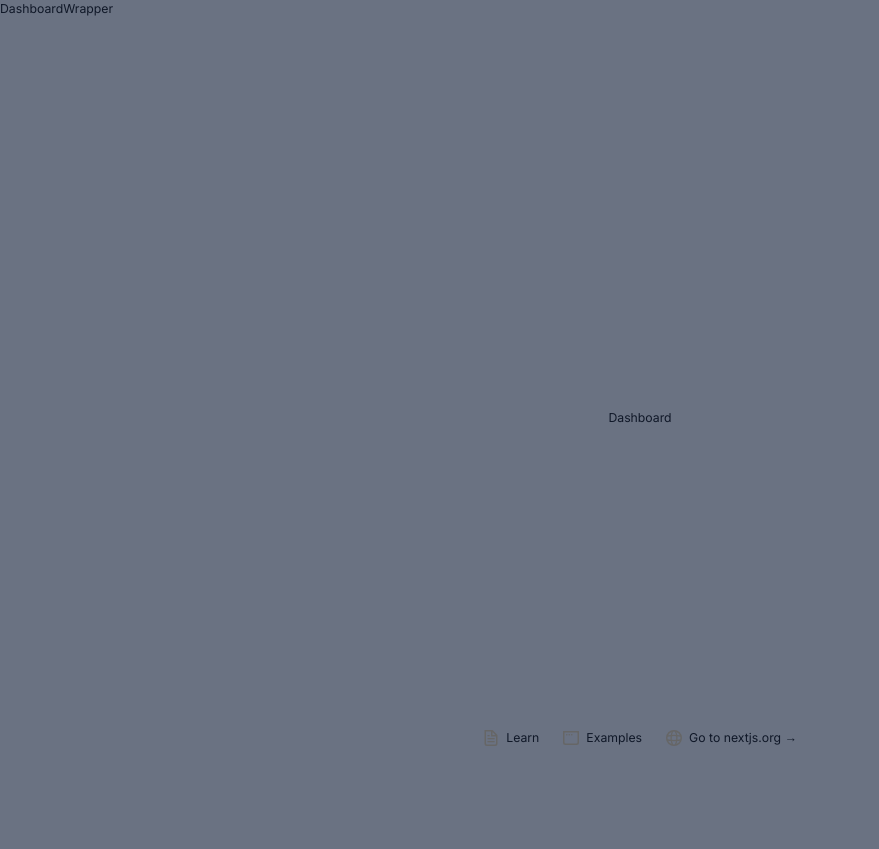
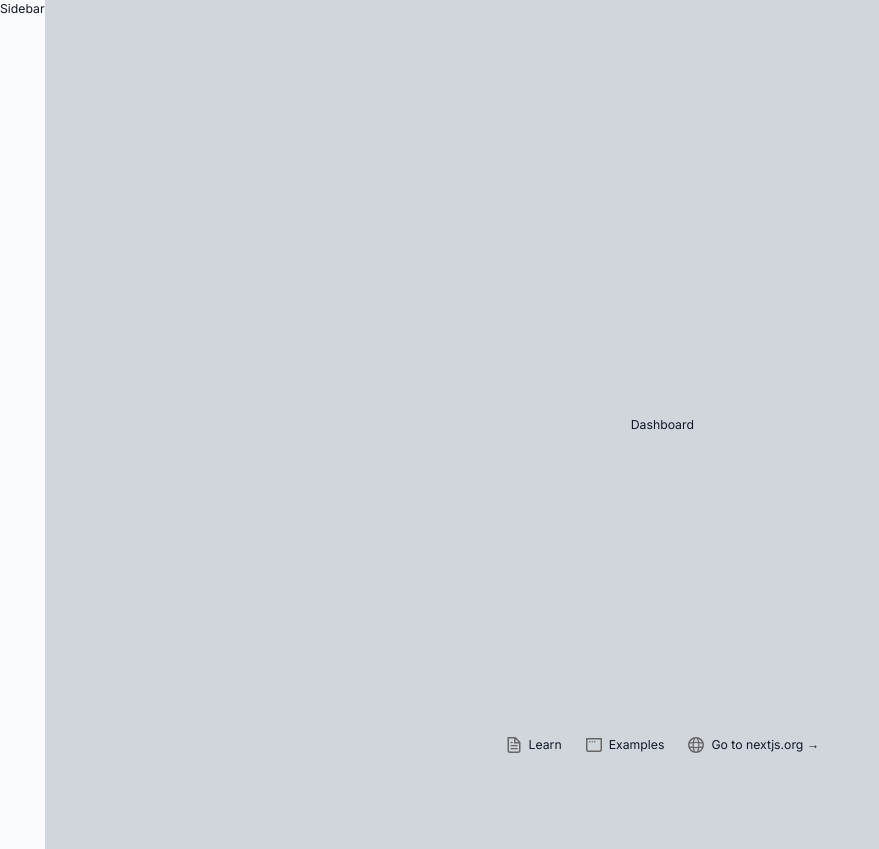
Before and after one commit to Noi-Git/aws-inventory-app, a Next.js app: page / in a window 1280 px wide. Shown: the whole page, without its empty margins (0-879 px from the left). Before the commit the page ends 818 px from the top, so only its background shows below. Built offline with nearby package versions, Linux system fonts and the light colour scheme.

Commit message:
create left sidebar

```diff
--- a/src/app/dashboardWrapper.tsx
+++ b/src/app/dashboardWrapper.tsx
@@ -1,9 +1,14 @@
 import React from 'react'
 
-type Props = {}
-
 const DashboardWrapper = ({ children }: { children: React.ReactNode }) => {
-  return <div>DashboardWrapper {children}</div>
+  return (
+    <div className={`light flex bg-gray-50 text-gray-900 w-full min-h-screen`}>
+      Sidebar
+      <main className={`flex flex-col w-full h-full py-7 px-9 bg-gray-300`}>
+        {children}
+      </main>
+    </div>
+  )
 }
 
 export default DashboardWrapper
```
